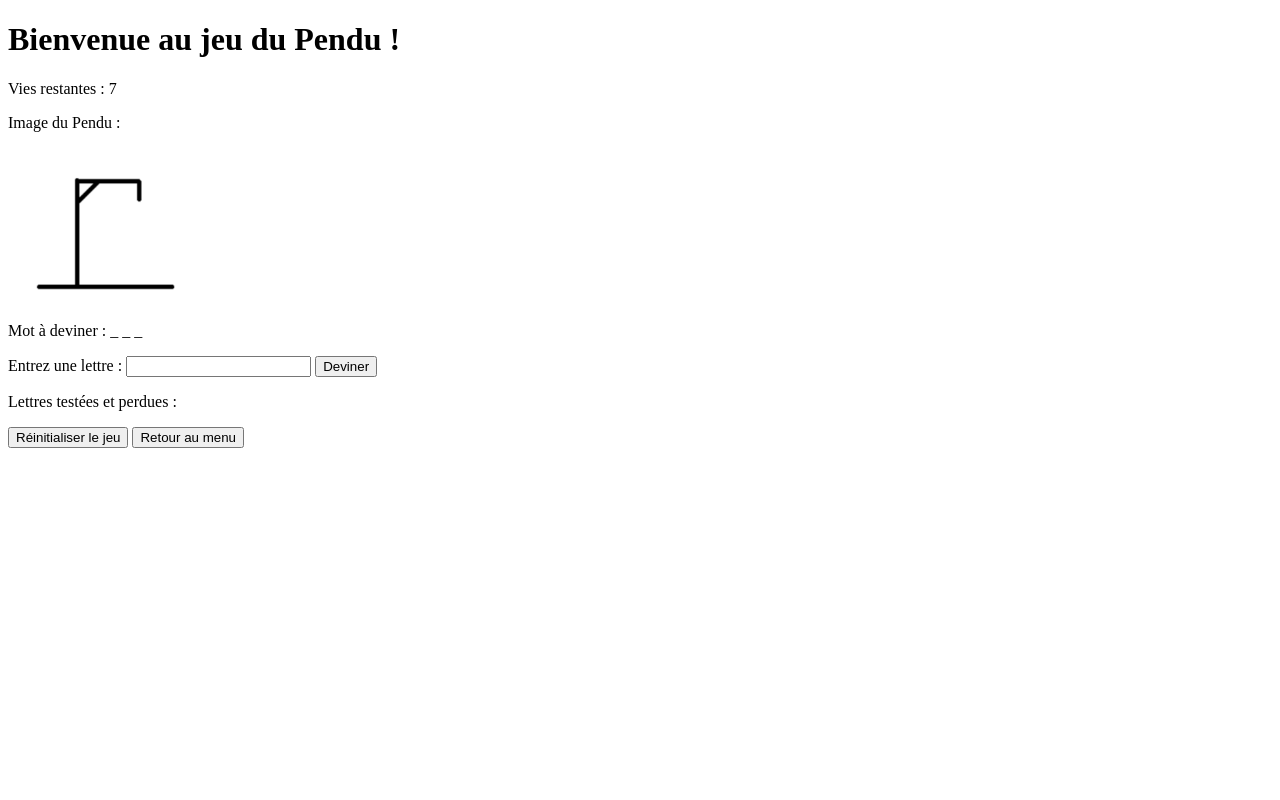
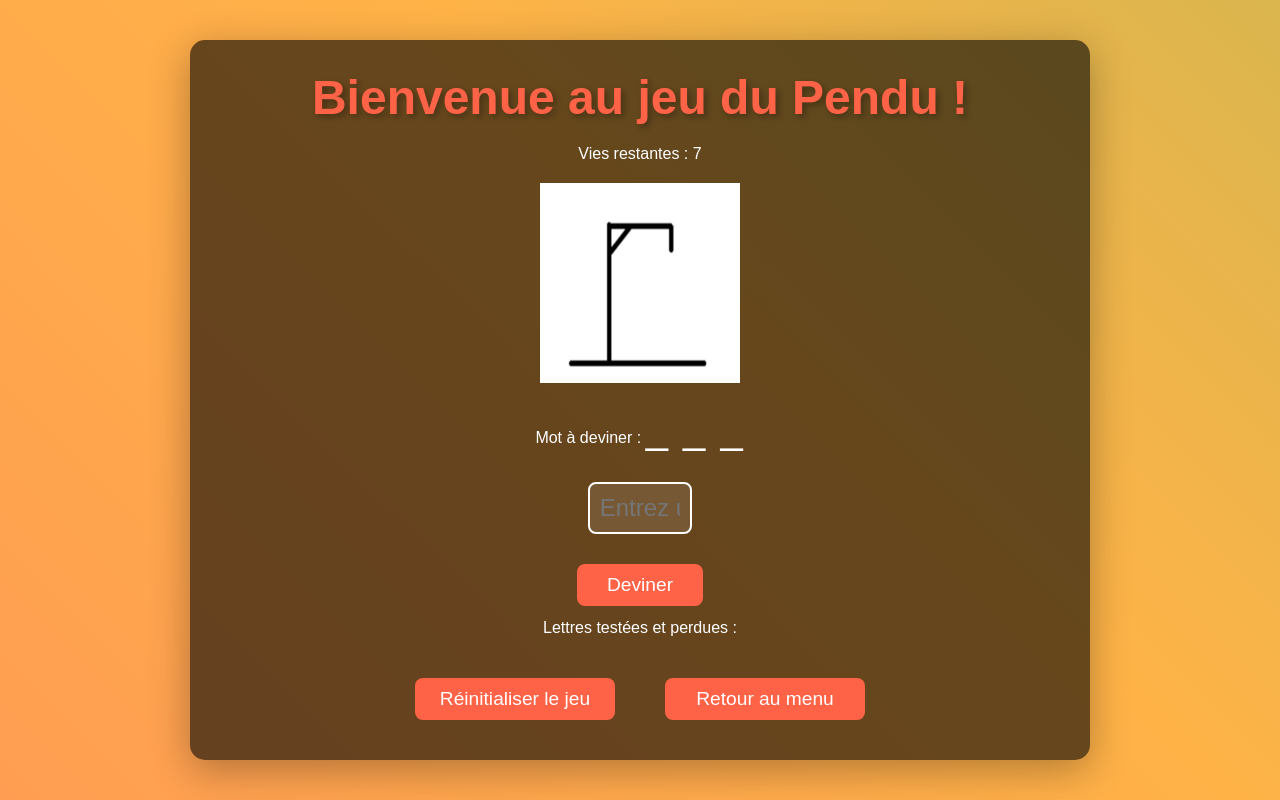
Before and after one commit to LordPickleX/-Hangman-Docker, a Flask app: page /game in a window 1280 px wide. Run offline with Flask 3, Linux system fonts and the light colour scheme; data comes from the database, SQL or seed files in the repository; data that the repository does not hold is empty.

Commit message:
style des pages web ajouté

```diff
--- /dev/null
+++ b/frontend/static/style.css
@@ -0,0 +1,178 @@
+/* Reset global */
+* {
+    margin: 0;
+    padding: 0;
+    box-sizing: border-box;
+    font-family: 'Arial', sans-serif;
+}
+
+/* Mise en page globale */
+body {
+    background: linear-gradient(45deg, #FF6B6B, #FFB347, #4BBF6B);
+    background-size: 400% 400%;
+    animation: gradientAnimation 10s ease infinite;
+    height: 100vh;
+    display: flex;
+    justify-content: center;
+    align-items: center;
+    color: white;
+    padding: 20px;
+}
+
+/* Animation pour le fond dégradé */
+@keyframes gradientAnimation {
+    0% { background-position: 0% 50%; }
+    50% { background-position: 100% 50%; }
+    100% { background-position: 0% 50%; }
+}
+
+/* Conteneur principal */
+.container {
+    background: rgba(0, 0, 0, 0.6); /* Fond semi-transparent */
+    padding: 30px 40px;
+    border-radius: 15px;
+    box-shadow: 0 10px 40px rgba(0, 0, 0, 0.3);
+    display: flex;
+    flex-direction: column;
+    justify-content: center;
+    align-items: center;
+    max-width: 900px;
+    width: 100%;
+    text-align: center;
+}
+
+/* Titre principal */
+h1 {
+    font-size: 3em;
+    margin-bottom: 20px;
+    color: #FF6347;
+    text-shadow: 3px 3px 6px rgba(0, 0, 0, 0.3);
+}
+
+/* Section du mot à deviner et informations du jeu */
+.game-info {
+    margin-bottom: 30px;
+}
+
+/* Affichage du mot à deviner */
+#mot {
+    font-size: 2.5em;
+    letter-spacing: 2px;
+    color: #fff;
+    word-wrap: break-word;
+    margin-bottom: 20px;
+}
+
+/* Image du pendu */
+.pendu-container {
+    margin: 20px 0;
+}
+
+#pendu-image {
+    width: 200px;
+    height: 200px;
+    transition: transform 0.3s ease;
+}
+
+#pendu-image:hover {
+    transform: scale(1.1);
+}
+
+/* Formulaire de devinette */
+form {
+    display: flex;
+    flex-direction: column;
+    align-items: center;
+    margin-top: 30px;
+}
+
+#lettre {
+    font-size: 1.5em;
+    padding: 10px;
+    margin-bottom: 20px;
+    width: 50%;
+    max-width: 150px;
+    text-align: center;
+    border: 2px solid #fff;
+    border-radius: 8px;
+    background-color: rgba(255, 255, 255, 0.1);
+    color: white;
+    outline: none;
+    transition: border-color 0.3s ease;
+}
+
+#lettre:focus {
+    border-color: #FF6347;
+}
+
+/* Boutons */
+button {
+    background-color: #FF6347;
+    color: white;
+    font-size: 1.2em;
+    border: none;
+    border-radius: 8px;
+    padding: 10px 20px;
+    margin: 10px 0;
+    cursor: pointer;
+    transition: background-color 0.3s ease;
+    width: 60%;
+    max-width: 200px;
+}
+
+button:hover {
+    background-color: #FF4500;
+}
+
+button:active {
+    background-color: #D95743;
+}
+
+/* Affichage des lettres perdues */
+#lettre-perdue {
+    font-size: 1.2em;
+    margin-top: 15px;
+    color: #00BFFF;
+    font-weight: bold;
+}
+
+/* Contenu des boutons de contrôle */
+.controls {
+    display: flex;
+    justify-content: space-between;
+    width: 100%;
+    max-width: 450px;
+}
+
+/* Responsive Design */
+@media (max-width: 768px) {
+    .container {
+        padding: 20px;
+    }
+
+    h1 {
+        font-size: 2.5em;
+    }
+
+    #mot {
+        font-size: 2em;
+    }
+
+    #health {
+        font-size: 1.2em;
+    }
+
+    button {
+        font-size: 1em;
+        padding: 8px 15px;
+    }
+
+    #lettre {
+        width: 70%;
+    }
+
+    .controls {
+        flex-direction: column;
+        align-items: center;
+    }
+}
--- a/frontend/templates/index.html
+++ b/frontend/templates/index.html
@@ -1,8 +1,9 @@
 <!DOCTYPE html>
-<html lang="en">
+<html lang="fr">
 <head>
     <meta charset="UTF-8">
     <meta name="viewport" content="width=device-width, initial-scale=1.0">
+    <link rel="stylesheet" href="{{ url_for('static', filename='style.css') }}">
     <title>Pendu</title>
     <script>
         // fonction pour mettre à jour l'image du pendu en fonction des vies restantes
@@ -98,25 +99,24 @@
     </script>
 </head>
 <body>
+    <div class="container">
         <h1>Bienvenue au jeu du Pendu !</h1>
-    <!-- affiche les vies restantes -->
+        <div class="game-info">
             <p>Vies restantes : <span id="health">{{ health }}</span></p>
-    <!-- Affiche l'image du pendu -->
-    <p>Image du Pendu :</p>
-    <img id="pendu-image" src="{{ url_for('static', filename='images/pendu1.png') }}" alt="Pendu" width="200">
-    <!-- affiche le mot à deviner -->
+            <div class="pendu-container">
+                <img id="pendu-image" src="{{ url_for('static', filename='images/pendu1.png') }}" alt="Pendu" />
+            </div>
             <p>Mot à deviner : <span id="mot">{{ mot }}</span></p>
-
-    <!-- input pour entrer la lettre -->
             <form id="form-deviner">
-        <label for="lettre">Entrez une lettre :</label>
-        <input type="text" id="lettre" name="lettre" maxlength="1" required>
+                <input type="text" id="lettre" name="lettre" maxlength="1" required placeholder="Entrez une lettre">
                 <button type="submit">Deviner</button>
             </form>
-
             <p>Lettres testées et perdues : <span id="lettre-perdue"></span></p>
-    <!-- bouton pour réinitialiser le jeu et retourner au menu -->
+        </div>
+        <div class="controls">
             <button onclick="resetGame()">Réinitialiser le jeu</button>
             <button onclick="window.location.href='/menu'">Retour au menu</button>
+        </div>
+    </div>
 </body>
 </html>
```
Also changed, not shown: frontend/static/menu.css (added, +76 -0 lines), frontend/templates/menu.html (+14 -31 lines). Lines whose indentation alone changed are shown as unchanged.
